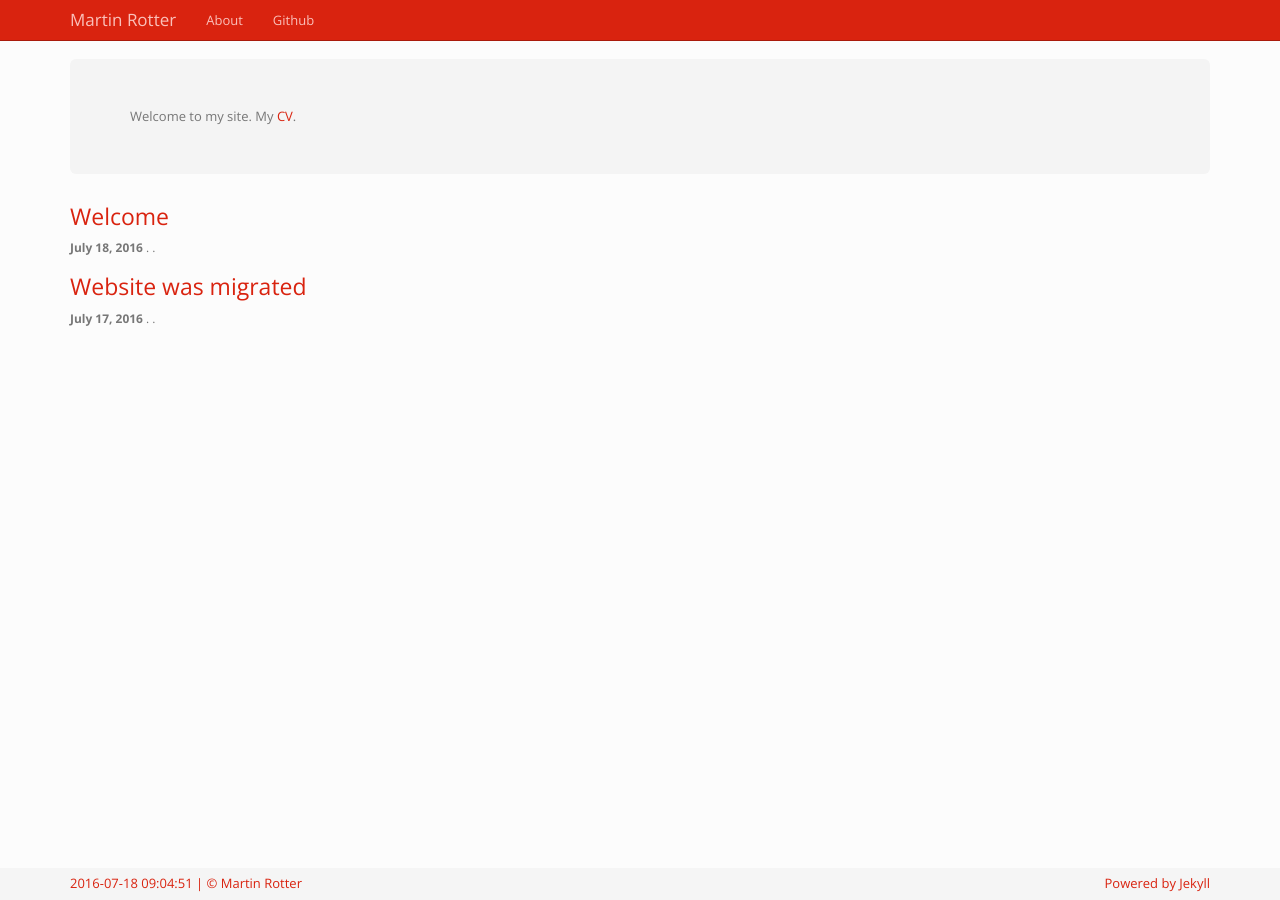
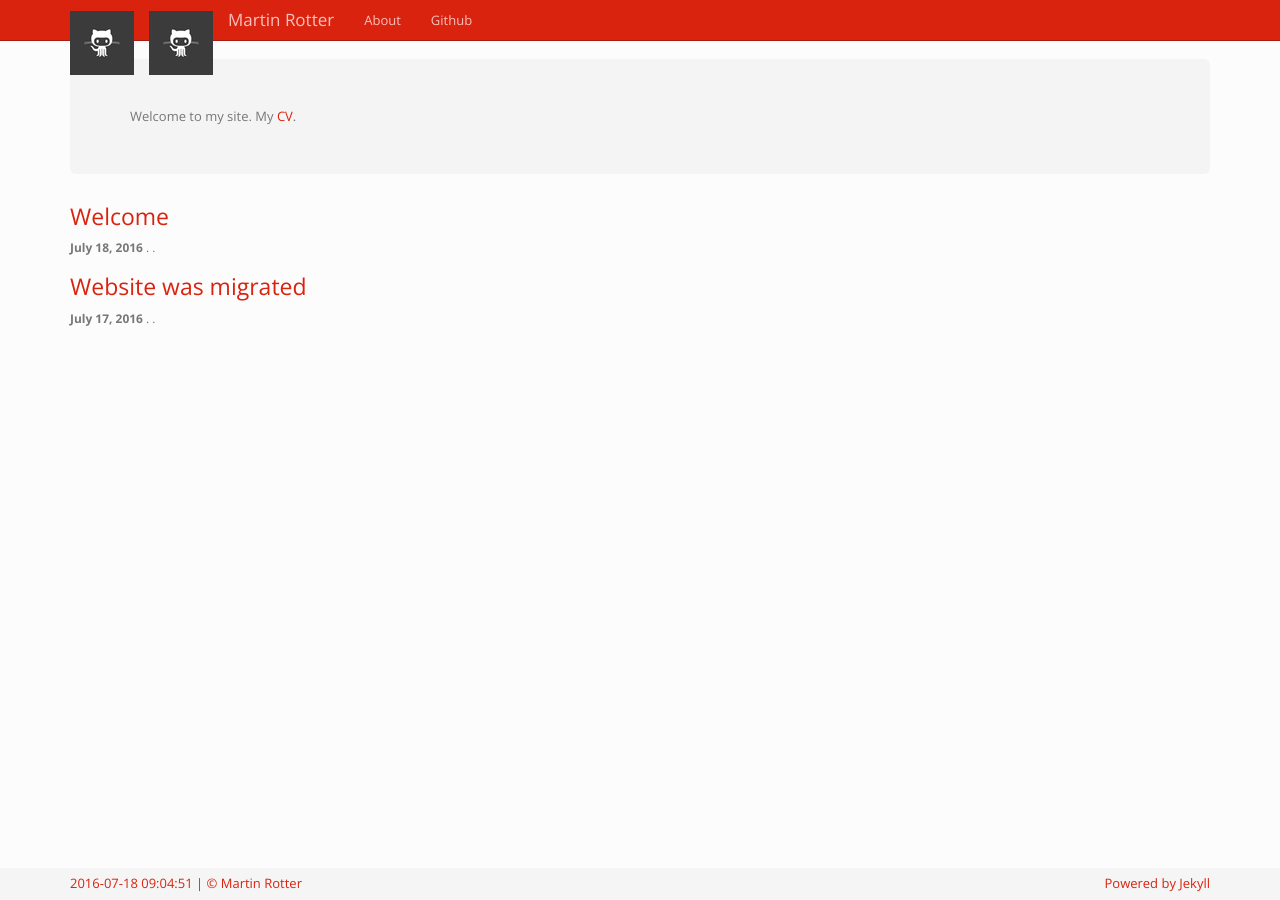
Before and after one commit to martinrotter/martinrotter.github.io, a Jekyll site: the page built from index.html, in a window 1280 px wide. Built offline with Jekyll 4.4.1, drawn with Linux system fonts in a browser that asks for light colours.

Commit message:
Brands test.

```diff
--- a/_includes/header.html
+++ b/_includes/header.html
@@ -6,6 +6,15 @@
             <span class="icon-bar"></span>
             <span class="icon-bar"></span>
           </button>
+
+          <a class="navbar-brand" href="#">
+            <img alt="Brand" src="/images/icons/github.png">
+          </a>
+
+          <a class="navbar-brand" href="#">
+            <img alt="Brand" src="/images/icons/github.png">
+          </a>
+
           <a class="navbar-brand" href="{{ site.url }}/">{{ site.name }}</a>
         </div>
           <div class="navbar-collapse collapse">
```
